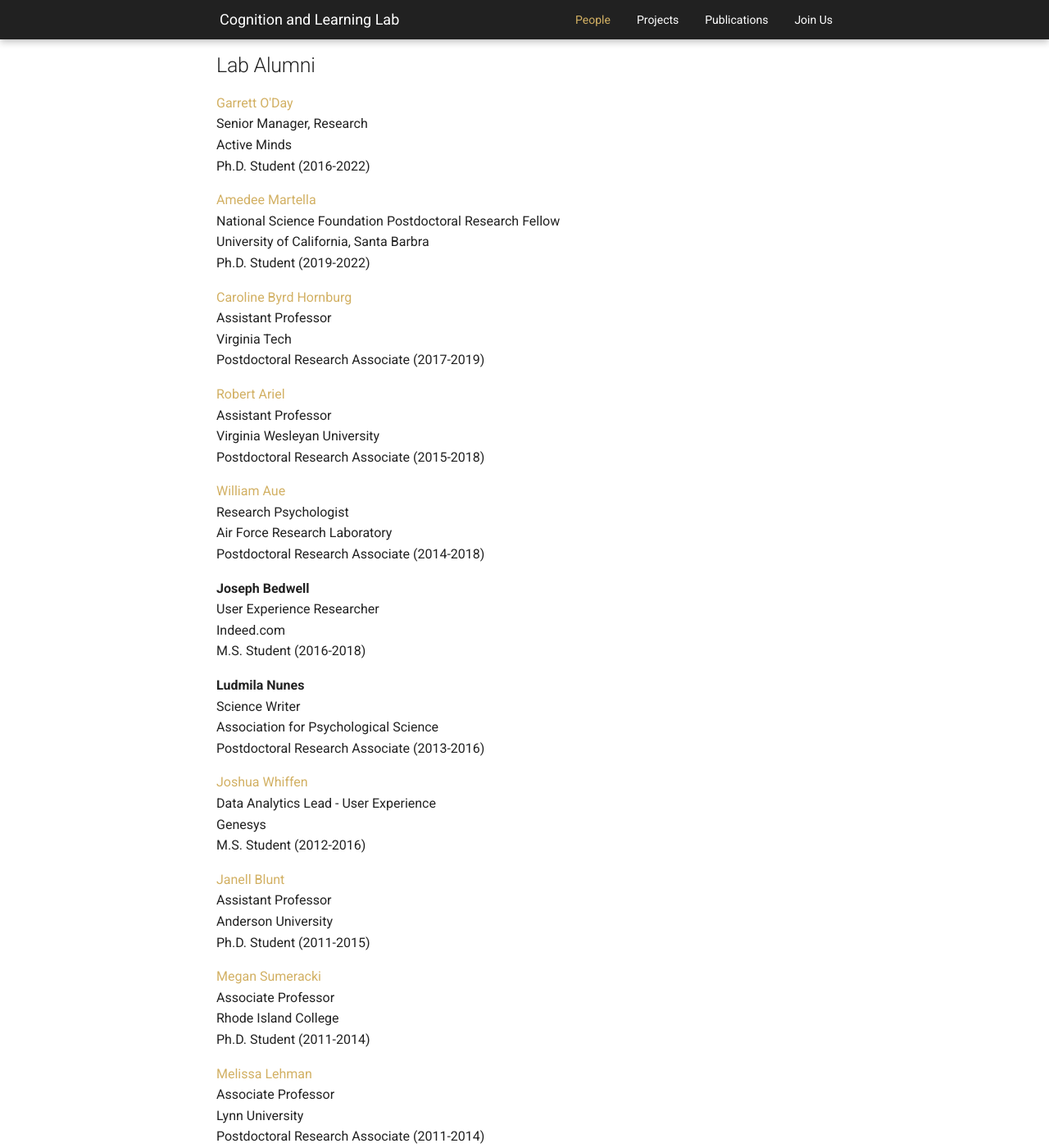
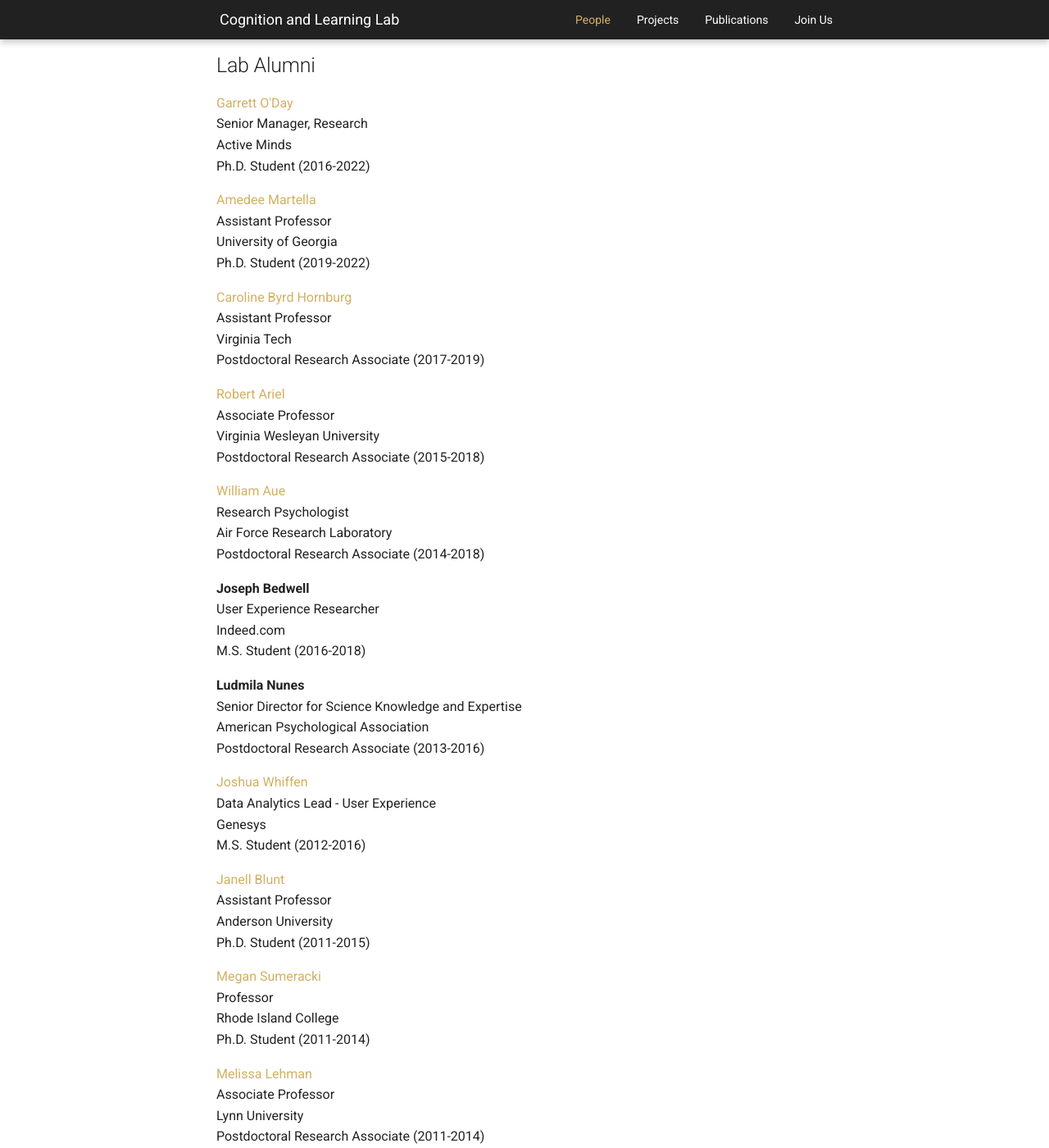
Before and after one commit to shivanya-chandra/pcllab.github.io, an MkDocs documentation site: the page built from docs/people.md, in a window 1280 px wide and 1400 px high, scrolled down 1459 px. Shown: the whole window at 82% size. Built offline with MkDocs 1.6.1 and Material for MkDocs 9.7.7, drawn with Linux system fonts in a browser that asks for light colours; comment, search, counter and statistics services are not loaded.

Commit message:
Update people.md

```diff
--- a/docs/people.md
+++ b/docs/people.md
@@ -69,8 +69,8 @@
 Ph.D. Student (2016-2022)<br>
 
 [Amedee Martella](https://mayerlab.psych.ucsb.edu/people/amedee-martella){target="\_blank" rel="noreferrer"}<br>
-National Science Foundation Postdoctoral Research Fellow<br>
-University of California, Santa Barbra<br>
+Assistant Professor<br>
+University of Georgia<br>
 Ph.D. Student (2019-2022)<br>
 
 [Caroline Byrd Hornburg](https://sites.google.com/view/caroline-byrd-hornburg){target="\_blank" rel="noreferrer"}<br>
@@ -94,8 +94,8 @@
 M.S. Student (2016-2018)<br>
 
 **Ludmila Nunes**<br>
-Science Writer<br>
-Association for Psychological Science<br>
+Senior Director for Science Knowledge and Expertise<br>
+American Psychological Association<br>
 Postdoctoral Research Associate (2013-2016)<br>
 
 [Joshua Whiffen](https://www.linkedin.com/in/joshua-whiffen-230618122){target="\_blank" rel="noreferrer"}<br>
```
Also changed, not shown: other parts of docs/people.md (+2 -2 lines).
